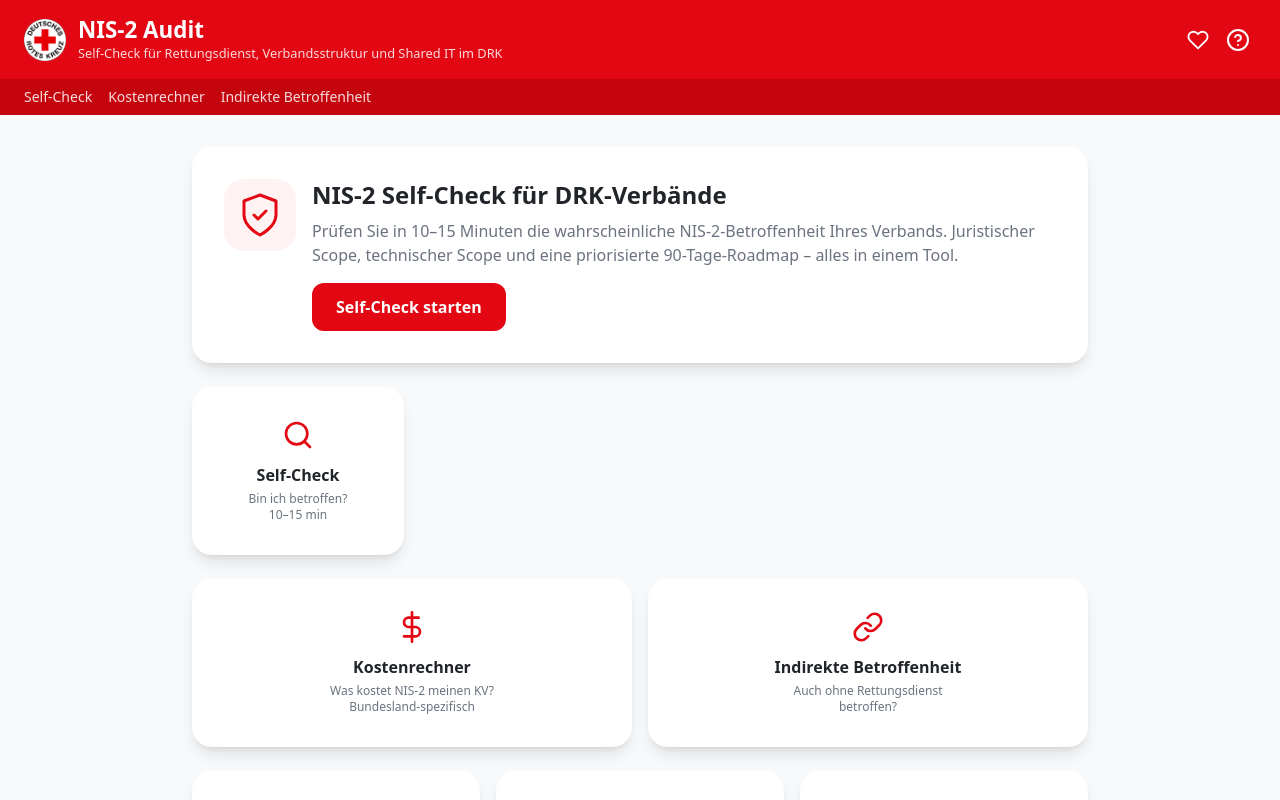
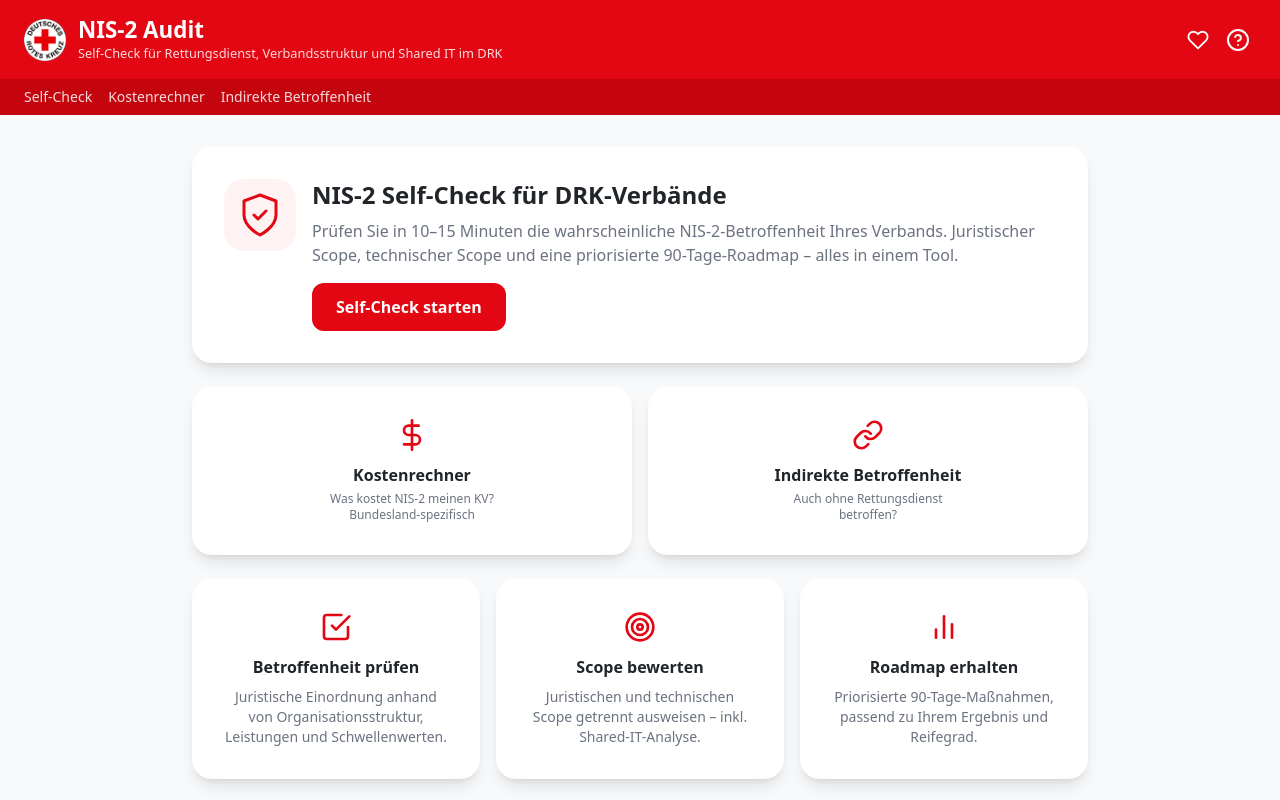
Before and after one commit to AFielen/NIS2-Audit, a Next.js app: page / in a window 1280 px wide. Shown: the top 800 px of the page. Built offline with nearby package versions, Linux system fonts and the light colour scheme.

Commit message:
style: remove Self-Check badge card from homepage
The Self-Check badge is redundant since the hero section already has
a prominent "Self-Check starten" button. Keep only Kostenrechner and
Indirekte Betroffenheit badges.

https://claude.ai/code/session_019YsZY8XnSHTZCoWWKBhSDA

```diff
--- a/app/page.tsx
+++ b/app/page.tsx
@@ -87,23 +87,6 @@ export default function Home() {
               </div>
             </div>
           </div>
-        </div>
-
-        {/* Self-Check – aktiv */}
-        <div className="grid grid-cols-1 sm:grid-cols-2 lg:grid-cols-4 gap-4 drk-slide-up">
-          <Link href="/check" className="drk-card text-center hover:shadow-xl transition-shadow">
-            <div className="flex justify-center mb-3" style={{ color: 'var(--drk)' }}>
-              <svg xmlns="http://www.w3.org/2000/svg" width="32" height="32" viewBox="0 0 24 24"
-                   fill="none" stroke="currentColor" strokeWidth="2" strokeLinecap="round" strokeLinejoin="round">
-                <circle cx="11" cy="11" r="8" />
-                <line x1="21" y1="21" x2="16.65" y2="16.65" />
-              </svg>
-            </div>
-            <h3 className="font-bold mb-1" style={{ color: 'var(--text)' }}>Self-Check</h3>
-            <p className="text-xs" style={{ color: 'var(--text-light)' }}>
-              Bin ich betroffen?<br />10–15 min
-            </p>
-          </Link>
         </div>
 
         {/* Module-Feature-Cards */}
```
